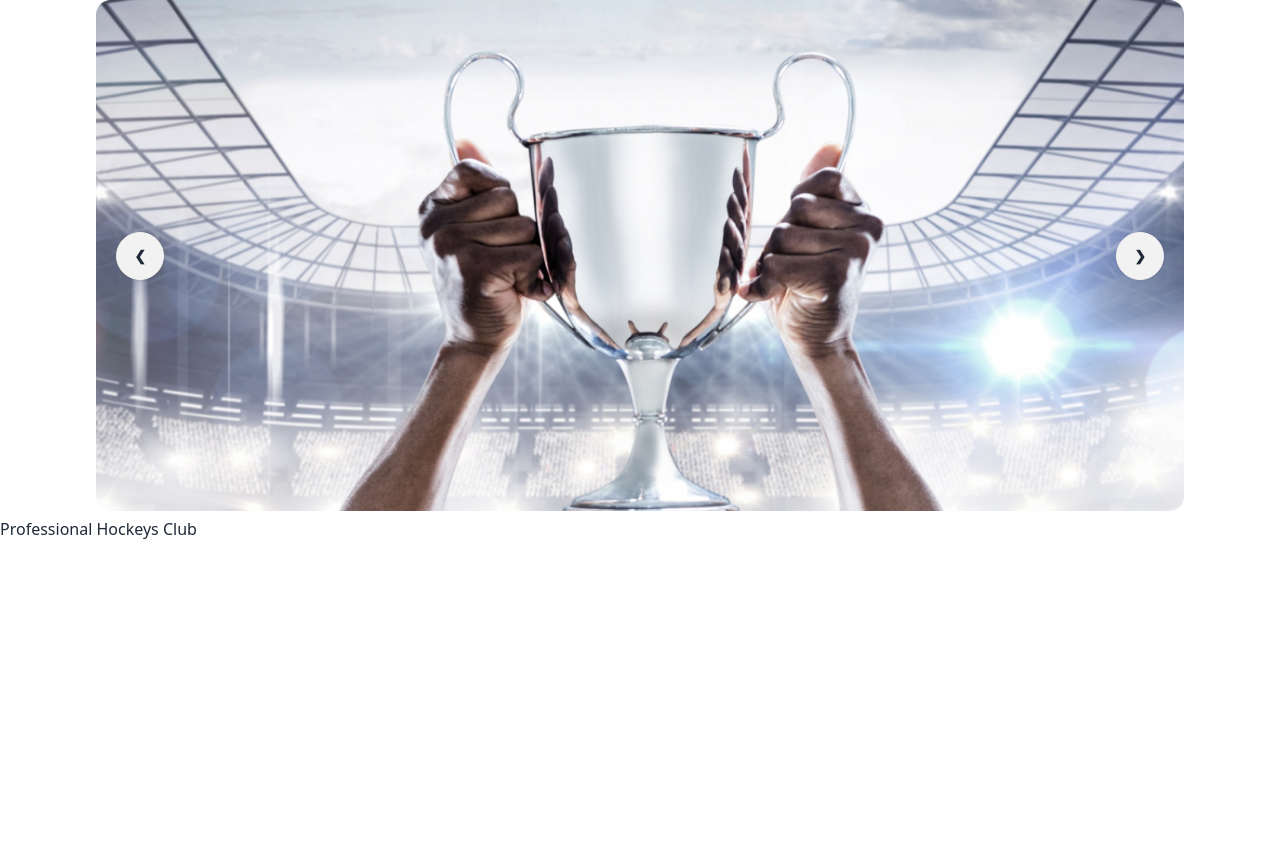
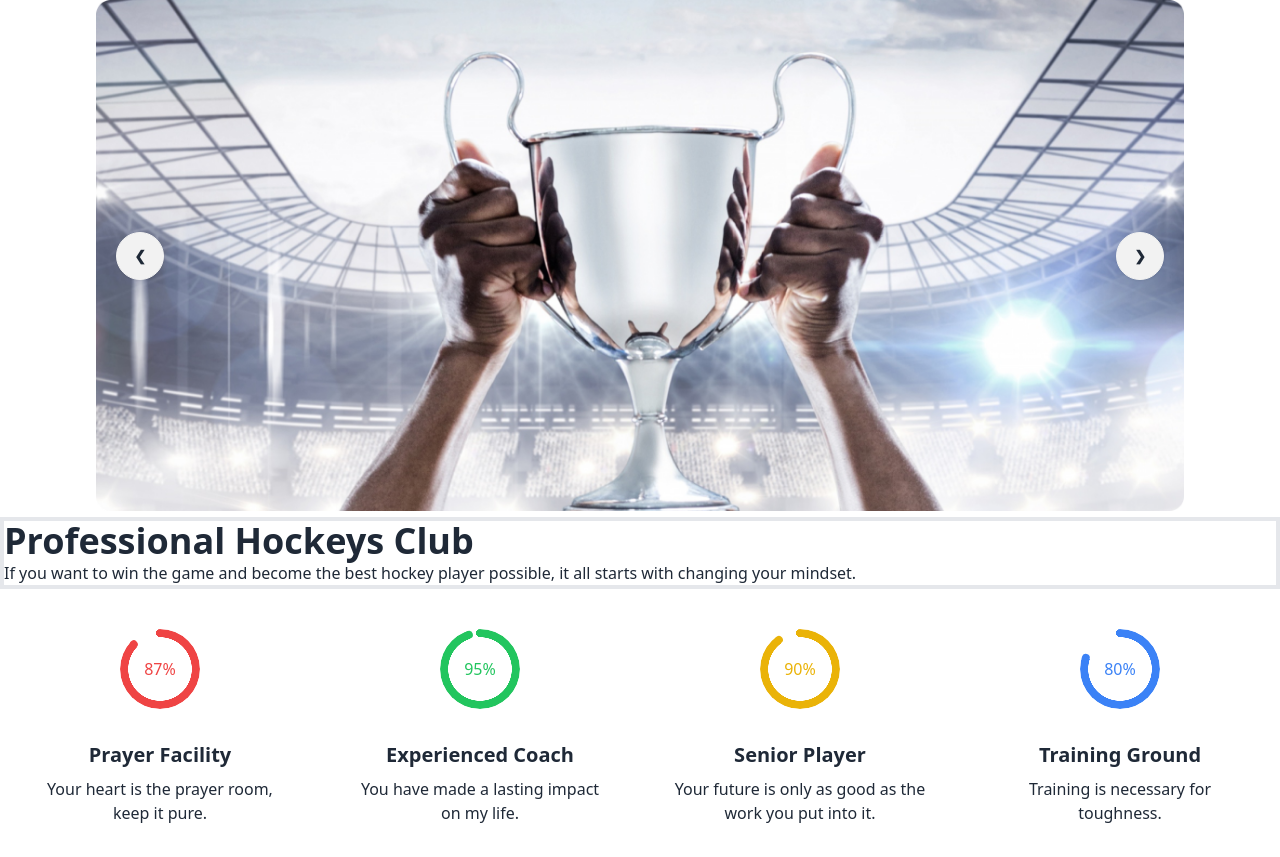
Before and after one commit to SalminWEB9-1709/index, a plain HTML site: page index.html in a window 1280 px wide. Before the commit the page ends 800 px from the top, so only its background shows below. Drawn offline with nearby package versions, Linux system fonts and the light colour scheme.

Commit message:
added card section

```diff
--- a/index.html
+++ b/index.html
@@ -46,10 +46,55 @@
 <!-- Main section start from here -->
 
     <main>
-        <div>
-            <h2>Professional Hockeys Club</h2>
+        <section>
+        <div class="border-4">
+            <h2 class="text-4xl font-extrabold">Professional Hockeys Club</h2>
+            <p class=" text-color-rab(19, 19, 24, 0.26);">If you want to win the game and become the best hockey player possible, it all starts with changing your mindset. </p>
         </div>
-
+        </section>
+<div class="flex gird grid-cols-4">
+    <!--Card one -->
+                <div class="card w-96 bg-base-100 ">
+                    <figure class="px-10 pt-10 text-red-500">
+                        <div class="radial-progress" style="--value:87;" role="progressbar">87%</div>
+                    </figure>
+                    <div class="card-body items-center text-center">
+                      <h2 class="card-title">Prayer Facility</h2>
+                      <p>Your heart is the prayer room, keep it pure.</p>
+                      </div>
+                    </div>
+ <!--Card two -->
+                    <div class="card w-96 bg-base-100">
+                        <figure class="px-10 pt-10 text-green-500">
+                            <div class="radial-progress" style="--value:95;" role="progressbar">95%</div>
+                        </figure>
+                        <div class="card-body items-center text-center">
+                          <h2 class="card-title">Experienced Coach</h2>
+                          <p>You have made a lasting impact on my life.</p>
+                          </div>
+                        </div>
+ <!--Card three -->
+                        <div class="card w-96 bg-base-100">
+                            <figure class="px-10 pt-10 text-yellow-500">
+                                <div class="radial-progress" style="--value:90;" role="progressbar">90%</div>
+                            </figure>
+                            <div class="card-body items-center text-center">
+                              <h2 class="card-title">Senior Player</h2>
+                              <p>Your future is only as good as the work you put into it.</p>
+                              </div>
+                            </div>
+ <!--Card four -->
+                            <div class="card w-96 bg-base-100">
+                                <figure class="px-10 pt-10 text-blue-500">
+                                    <div class="radial-progress" style="--value:80;" role="progressbar">80%</div>
+                                </figure>
+                                <div class="card-body items-center text-center">
+                                  <h2 class="card-title">Training Ground</h2>
+                                  <p>Training is necessary for toughness.</p>
+                                  </div>
+                                </div>
+                            </div>
+</section>
     </main>
 
 <!-- footer section start from here -->
```
